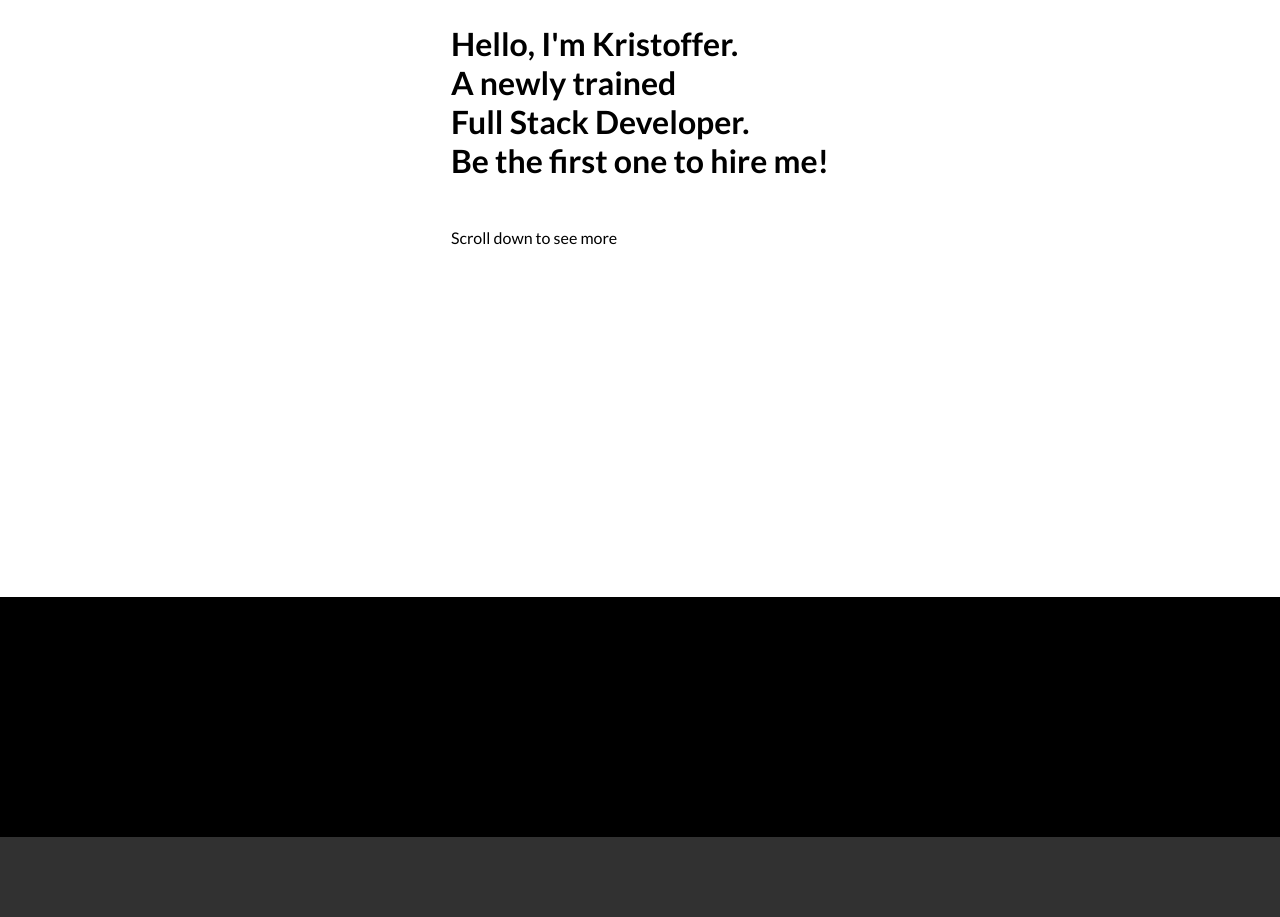
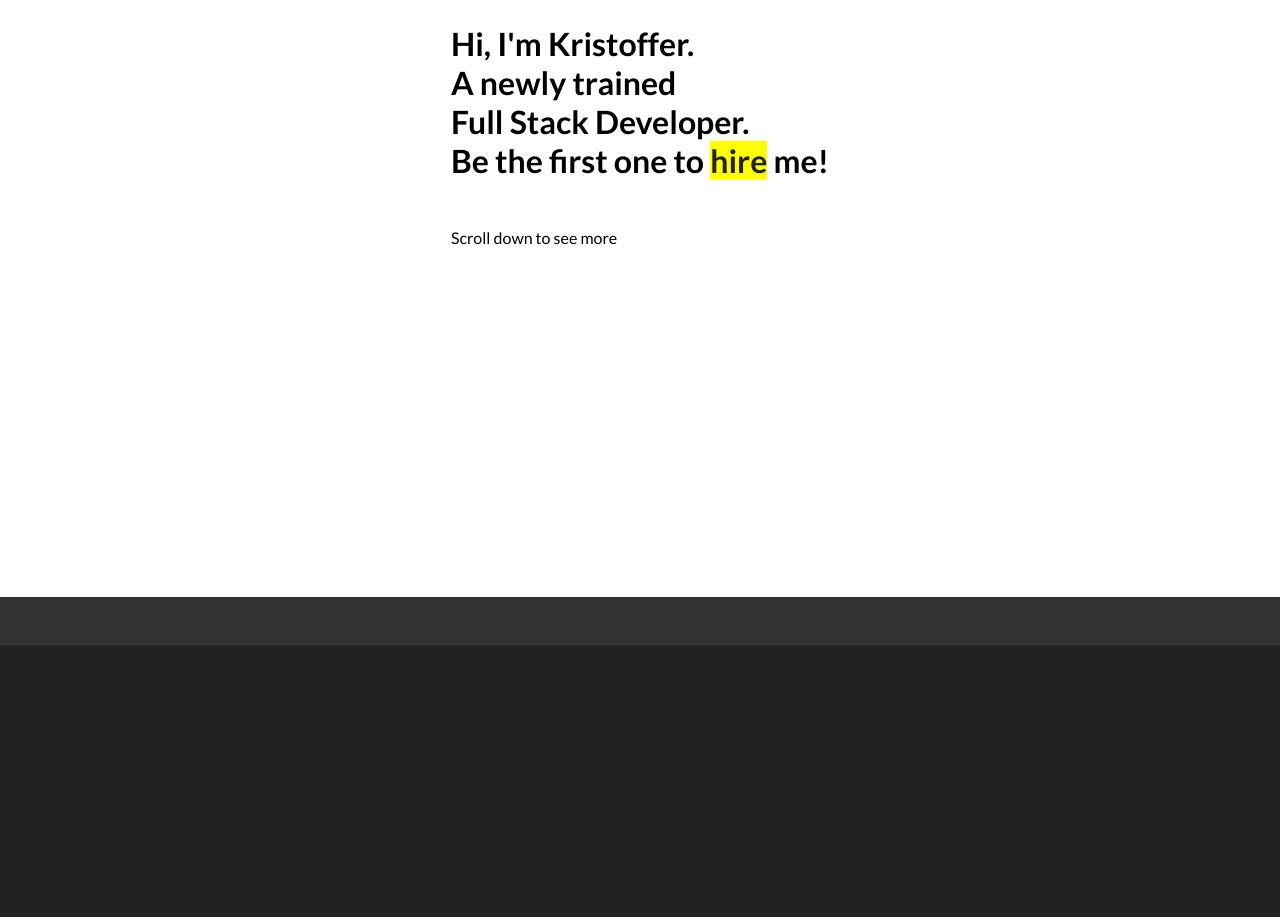
Before and after one commit to Kagebounshin/kristofferheiskanen, a plain HTML site: page index.html in a window 1280 px wide. Shown: the part 267-1184 px from the top of the page. Before the commit the page ends 1104 px from the top, so only its background shows below. Drawn offline with Linux system fonts and the light colour scheme.

Commit message:
worked on layout for index page

```diff
--- a/index.html
+++ b/index.html
@@ -16,16 +16,21 @@
 </header>
 <main>
 <div>
-    <h1>Hello, I'm Kristoffer.<br>
+    <h1>Hi, I'm Kristoffer.<br>
        A newly trained<br>
        Full Stack Developer.<br>
-       Be the first one to hire me!
+       Be the first one to <a href="#footer">hire</a> me!
     </h1>
     <p class="mt-3">Scroll down to see more</p>
 </div>
 </main>
-<footer>
+<footer id="footer">
+    <div class="footer-top">
 
+    </div>
+    <div class="footer-bottom">
+
+    </div>
 </footer>
 
 </body>
--- a/static/main.scss
+++ b/static/main.scss
@@ -1,10 +1,12 @@
 @import url('https://fonts.googleapis.com/css2?family=Lato:ital,wght@0,100;0,400;0,700;0,900;1,100;1,400;1,700;1,900&display=swap');
 
 $font-stack: 'Lato', sans-serif;
-$bg-color-primary : rgb(49, 49, 49);
-$bg-color-secoundary : white;
-$text-color-primary : black;
+$bg-color-primary : white;
+$bg-color-secondary : #222;
+$bg-color-tertiary : #333;
+$text-color-primary : #222;
 $text-color-secoundary : white;
+$text-color-tertiary : yellow;
 
 
 
@@ -17,10 +19,11 @@ body {
     display: flex;
     flex-direction: column;
     font-family: $font-stack;
+    scroll-behavior: smooth;
 }
 
 header {
-    background-color: $bg-color-secoundary;
+    background-color: $bg-color-primary;
     nav {
         height: 4rem;
 
@@ -32,25 +35,39 @@ header {
             margin-top: .7rem;
             margin-left: .7rem;
             background: yellow;
+            font-weight: 700;
         }
     }
 }
 
 main {
     min-height: 100vh;
-    background-color: $text-color-secoundary;
+    background-color: $bg-color-primary;
     div {
         position: absolute;
         top: 50%;
         left: 50%;
         margin-right: -50%;
         transform: translate(-50%, -50%);
+        h1 {
+            a {
+                background: $text-color-tertiary;
+                color: $text-color-primary;
+                text-decoration: none;
+            }
+        }
     }
 }
 
 footer {
-    height:15rem;
-    background-color: $text-color-primary;
+    .footer-top {
+        height: 3rem;
+        background-color: $bg-color-tertiary;
+    }
+    .footer-bottom {
+        height: 17rem;
+        background-color: $bg-color-secondary;
+    }
 }
 
 
```
Also changed, not shown: static/main.css, 1 other file.
